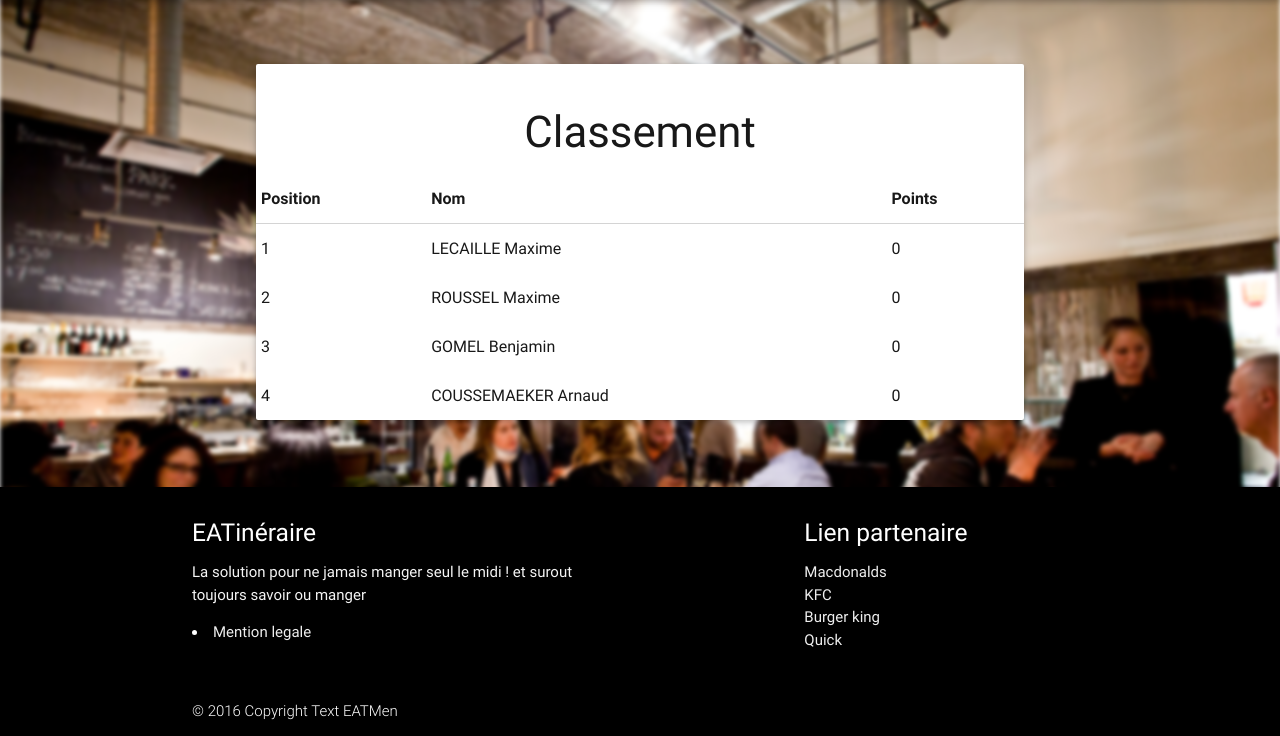
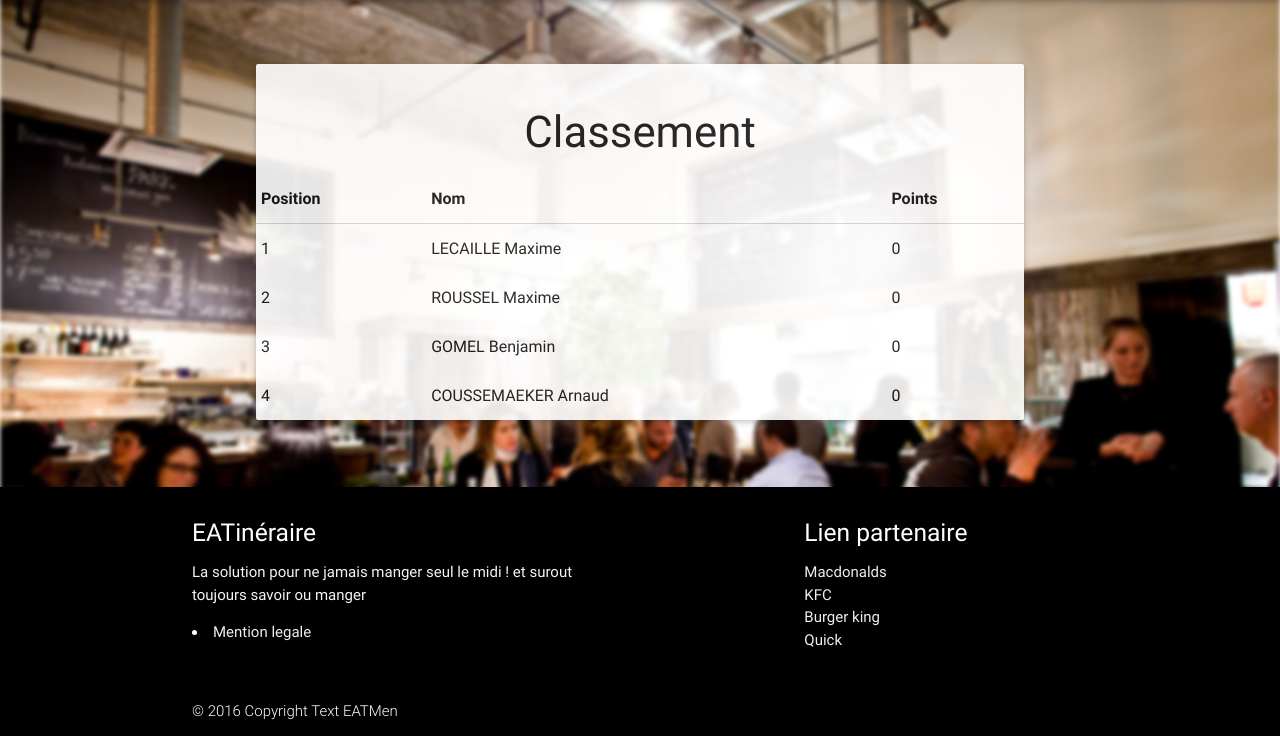
Before and after one commit to Maxiii62/EPSIWORKSHOP, a PHP site: page /front/html/ranking.php in a window 1280 px wide. Shown: the part 64-800 px from the top of the page. Run offline with PHP 8.4, Linux system fonts and the light colour scheme; data comes from the database, SQL or seed files in the repository; some libraries are stand-ins or nearby versions.

Commit message:
transparence

```diff
--- a/front/html/Historical.php
+++ b/front/html/Historical.php
@@ -4,7 +4,7 @@
     include '../../fragments/header.php';
     ?>
     <main >
-        <div id="login-page" class="card">
+        <div id="login-page" class="card transparence">
             <div class="transparence">
                  </br>
                 <input type='hidden' id='idRdv'>
--- a/front/html/ranking.php
+++ b/front/html/ranking.php
@@ -4,7 +4,7 @@
     include '../../fragments/header.php';
     ?>
     <main>
-        <div id="login-page" class="card">
+        <div id="login-page" class="card transparence">
             <div class="transparence">
                 </br>
                 <h3 class="center">Classement</h3>
```
